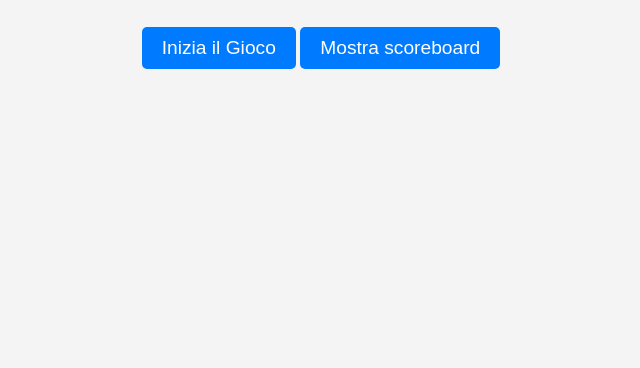
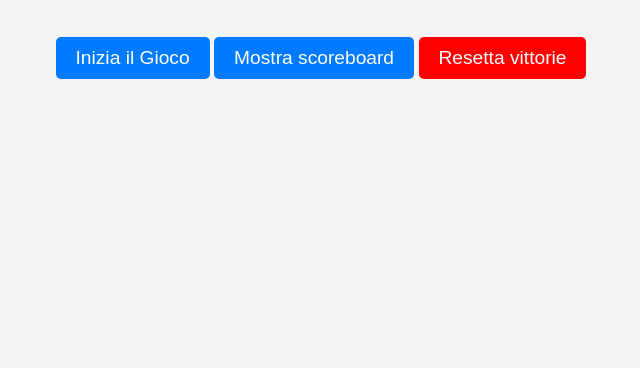
Before and after one commit to A353bit/A353bit.github.io, a plain HTML site: page Tris.html in a window 1280 px wide. Shown: the part 432-800 px from the top of the page, without its empty margins (319-959 px from the left). Drawn offline with Linux system fonts and the light colour scheme.

Commit message:
Tris game

```diff
--- a/Tris.html
+++ b/Tris.html
@@ -33,7 +33,6 @@
       font-size: 2em;
       background-color: #fff;
       border: 2px solid #000;
-      cursor: pointer;
     }
     #message {
       margin-top: 20px;
@@ -43,12 +42,20 @@
     #start-button, #end-button, #show-scoreboard {
       padding: 10px 20px;
       font-size: 1.2em;
-      cursor: pointer;
       background-color: #007bff;
       color: white;
       border: none;
       border-radius: 5px;
       margin-top: 20px;
+    }
+    #resetGame {
+      margin-top: 20px;
+      background-color: #ff0000;
+      color: white;
+      padding: 10px 20px;
+      font-size: 1.2em;
+      border-radius: 5px;
+      border: none;
     }
     #input-container {
       margin-bottom: 20px;
@@ -77,7 +84,6 @@
       background-color: #ff0000;
       color: white;
       padding: 5px 10px;
-      cursor: pointer;
       border: none;
       margin-top: 10px;
     }
@@ -86,7 +92,7 @@
 <body>
 
   <div id="game-container">
-    <!-- Schermata di Inizio -->
+<!-- schermata di inizio -->
   <div id="start-screen">
     <h1>Benvenuto al Gioco del Tris</h1>
     <div id="input-container">
@@ -98,7 +104,11 @@
     </div>
     <button id="start-button">Inizia il Gioco</button>
     <button id="show-scoreboard">Mostra scoreboard</button>
+    <button id="resetGame">Resetta vittorie</button>
   </div>
+
+</div>
+
 
     <!-- Griglia del Tris -->
     <div id="game">
@@ -134,6 +144,7 @@
     const showScoreboardButton = document.getElementById('show-scoreboard');
     const playerXInput = document.getElementById('player-x');
     const playerOInput = document.getElementById('player-o');
+    const resetGameButton = document.getElementById('resetGame'); // Pulsante di reset
     const cells = document.querySelectorAll('[data-cell]');
     const overlay = document.getElementById('overlay');
     const scoreList = document.getElementById('score-list');
@@ -188,6 +199,21 @@
     // Chiudi l'overlay della scoreboard
     closeOverlayButton.addEventListener('click', () => {
       overlay.style.display = 'none';
+    });
+
+    // Funzione per resettare i dati delle vittorie
+    resetGameButton.addEventListener('click', () => {
+      // Resetta i dati salvati nel localStorage
+      localStorage.removeItem('playersData');
+
+      // Pulisce l'oggetto playersData in memoria
+      playersData = {};
+
+      // Avvisa l'utente che i dati sono stati resettati
+      alert('Le vittorie sono state resettate!');
+
+      // Aggiorna immediatamente la scoreboard per riflettere i cambiamenti
+      updateScoreboard();
     });
 
     function handleClick(e) {
@@ -248,6 +274,7 @@
 
     function updateScoreboard() {
       scoreList.innerHTML = '';  // Pulisce la lista
+      // Ordina i giocatori in ordine decrescente in base alle vittorie
       const sortedPlayers = Object.keys(playersData).sort((a, b) => playersData[b].wins - playersData[a].wins);
 
       sortedPlayers.forEach(player => {
```
Lines whose indentation alone changed are shown as unchanged.
